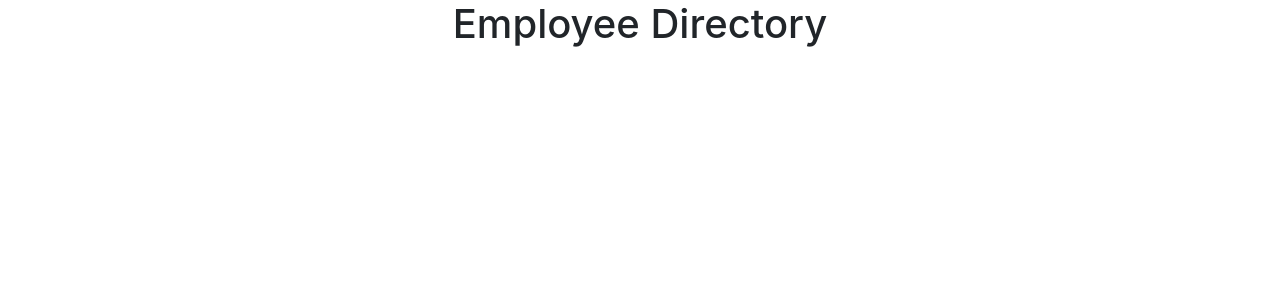
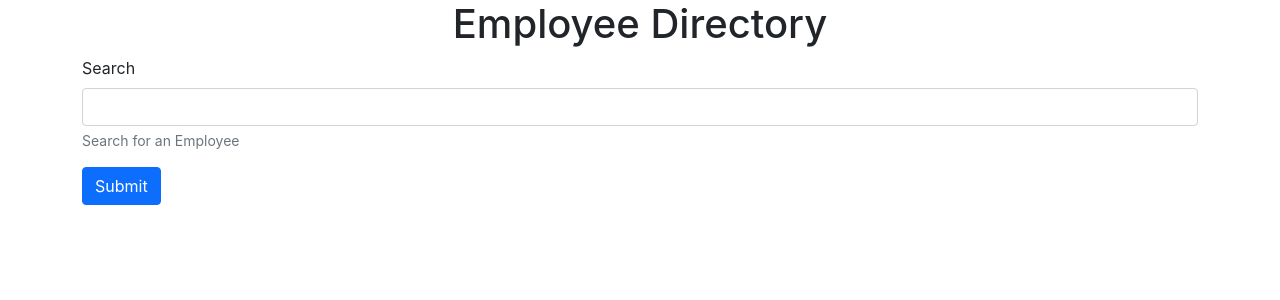
Before and after one commit to thompson-1657/employee_directory, a React (Create React App) app: page / in a window 1280 px wide. Shown: the top 300 px of the page. Built offline with nearby package versions, Linux system fonts and the light colour scheme.

Commit message:
search component rendering on page

```diff
--- a/public/index.html
+++ b/public/index.html
@@ -25,7 +25,7 @@
       Learn how to configure a non-root public URL by running `npm run build`.
     -->
     <link href="https://cdn.jsdelivr.net/npm/bootstrap@5.0.0-beta3/dist/css/bootstrap.min.css" rel="stylesheet" integrity="sha384-eOJMYsd53ii+scO/bJGFsiCZc+5NDVN2yr8+0RDqr0Ql0h+rP48ckxlpbzKgwra6" crossorigin="anonymous">
-    <title>React App</title>
+    <title>Employee Directory</title>
   </head>
   <body>
     <noscript>You need to enable JavaScript to run this app.</noscript>
--- a/src/App.js
+++ b/src/App.js
@@ -1,11 +1,15 @@
 import React from 'react'
 
 import Header from './components/Header.js'
+import Search from './components/Search.js'
 import './App.css';
 
 function App() {
   return (
-    <Header />
+    <div>
+      <Header />
+      <Search />
+    </div>
   );
 }
 
--- /dev/null
+++ b/src/components/EmployeeList.js
@@ -0,0 +1,4 @@
+import React, { Component } from "react";
+//import search form
+//import results
+import API from "../utils/API";
--- /dev/null
+++ b/src/components/Search.js
@@ -0,0 +1,26 @@
+import React from 'react'
+
+const Search = (props) => {
+    return (
+    <div className="container">
+        <form>
+            <div className="mb-3">
+                 <label for="searchInput" className="form-label">Search</label>
+                <input
+                type="search"
+                className="form-control"
+                id="searchInput"
+                aria-describedby="seacrhHelp" />
+                <div id="seacrhHelp" className="form-text">Search for an Employee</div>
+             </div>
+            <button
+                type="submit"
+                onClick={props.handleSubmit}
+                className="btn btn-primary">Submit
+         </button>
+        </form>
+    </div>
+    )
+}
+
+export default Search
```
Also changed, not shown: src/utils/API.js (added, +7 -0 lines).
